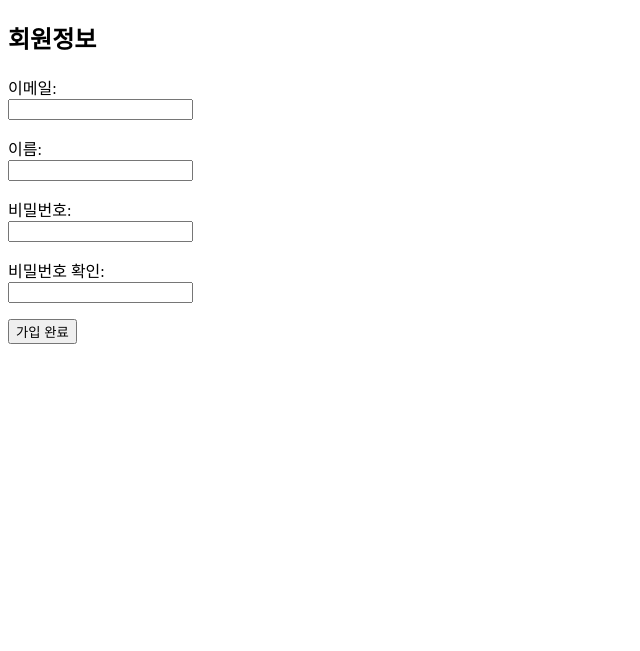
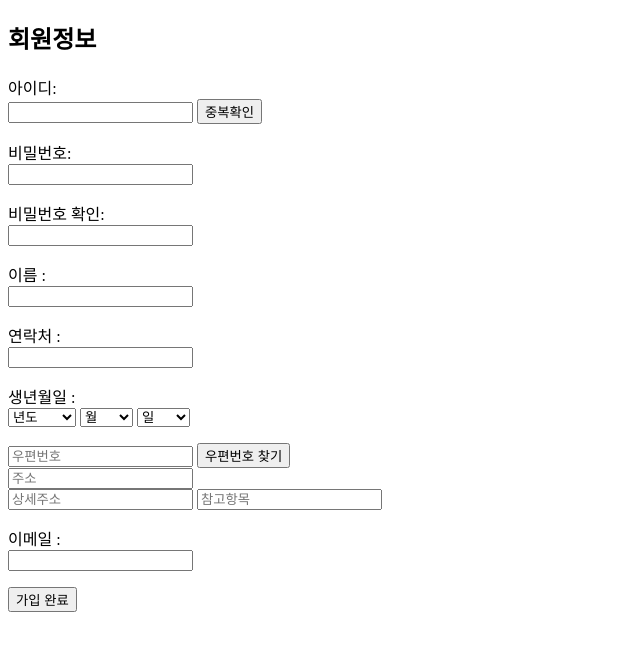
Before and after one commit to alsdud110/Spring-MVC_ShoppingMall, a Java web app: template ShoppingMall/src/main/webapp/WEB-INF/view/register/join.jsp in a window 1280 px wide. Shown: the top 651 px of the page, without its empty margins (0-640 px from the left). Run offline with Spring Boot 4, a stand-in JSP engine, Linux system fonts and the light colour scheme; the template is opened without the code that fills it, so the values that code supplies are empty; the project's own start-up code is not run, and a stand-in starts its controllers and pages; some libraries are stand-ins or nearby versions.

Commit message:
작업환경 맞춤

```diff
--- a/ShoppingMall/src/main/java/config/MemberConfig.java
+++ b/ShoppingMall/src/main/java/config/MemberConfig.java
@@ -9,6 +9,7 @@ import org.springframework.transaction.annotation.EnableTransactionManagement;
 
 import spring.AuthService;
 import spring.ChangePasswordService;
+import spring.IdCheckService;
 import spring.MemberDao;
 import spring.MemberRegisterService;
 
@@ -67,4 +68,9 @@ public class MemberConfig {
 		authService.setMemberDao(memberDao());
 		return authService;
 	}
+
+	@Bean
+	public IdCheckService idCheckService() {
+		return new IdCheckService(memberDao());
+	}
 }
--- a/ShoppingMall/src/main/webapp/WEB-INF/view/register/agree.jsp
+++ b/ShoppingMall/src/main/webapp/WEB-INF/view/register/agree.jsp
@@ -8,7 +8,7 @@
 <body>
     <h2><spring:message code="term" /></h2>
     <p>약관 내용</p>
-    <form action="step2" method="post">
+    <form action="join" method="post">
     <label>
         <input type="checkbox" name="agree" value="true">
         <spring:message code="term.agree" />
--- a/ShoppingMall/src/main/webapp/WEB-INF/view/register/join.jsp
+++ b/ShoppingMall/src/main/webapp/WEB-INF/view/register/join.jsp
@@ -1,39 +1,179 @@
-<%@ page contentType="text/html; charset=utf-8" %>
-<%@ taglib prefix="form" uri="http://www.springframework.org/tags/form" %>
-<%@ taglib prefix="spring" uri="http://www.springframework.org/tags" %>
+<%@ page contentType="text/html; charset=utf-8"%>
+<%@ taglib prefix="form" uri="http://www.springframework.org/tags/form"%>
+<%@ taglib prefix="spring" uri="http://www.springframework.org/tags"%>
 <!DOCTYPE html>
 <html>
 <head>
-    <title><spring:message code="member.register" /></title>
+
+<title><spring:message code="member.register"/></title>
 </head>
 <body>
-    <h2><spring:message code="member.info" /></h2>
-    <form:form action="step3" modelAttribute="registerRequest">
+	<h2>
+		<spring:message code="member.info"/>
+	</h2>
+	<form:form action="congrats" modelAttribute="registerCommand">
 		<p>
-        <label><spring:message code="email" />:<br>
-        <form:input path="email" />
-        <form:errors path="email"/>
+			<label><spring:message code="id" />:<br>
+			<form:input class="id_input" path = "id" />
+			<button type = "button" class = "id_check">중복확인</button><br>
+			<form:errors path="id" />
+			</label>
+			<span class = "msg1" style = "display : none; color : green;">사용 가능합니다.</span>
+			<span class = "msg2" style = "display : none; color : red">중복된 아이디 입니다. 다시 입력해 주세요.</span>
+		</p>
+		<p>
+			<label><spring:message code="password" />:<br> <form:password
+					path="pw" /> <form:errors path="pw" /> </label>
+		</p>
+		<p>
+			<label><spring:message code="password.confirm" />:<br>
+				<form:password path="confirmPw" /> <form:errors path="confirmPw" />
 			</label>
 		</p>
 		<p>
-        <label><spring:message code="name" />:<br>
-        <form:input path="name" />
-        <form:errors path="name"/>
+			<label><spring:message code="name" /> :<br> <form:input
+					path="name" /> <form:errors path="name" /> </label>
+		</p>
+		<p>
+			<label><spring:message code="tel" /> : <br> </label>
+			<form:input path="tel" />
+			<form:errors path="tel" />
+		</p>
+		<p>
+			<label><spring:message code = "birth" /> : <br>
+				<form:select path = "year" name="year" id="year" title="년도" />
+				<form:select path = "month" name="month" id="month" title="월"/>
+				<form:select path = "day" name="day" id="day" title="일" />
 			</label>
 		</p>
 		<p>
-        <label><spring:message code="password" />:<br>
-        <form:password path="password" />
-        <form:errors path="password"/>
-        </label>
+			<input type="text" id="sample6_postcode" placeholder="우편번호">
+			<input type="button" onclick="findAddr()" value="우편번호 찾기"><br>
+			<form:input path = "addr_road" id="sample6_address" placeholder="주소"/><br>
+			<form:input path = "addr_detail" id="sample6_detailAddress" placeholder="상세주소"/>
+			<input type="text" id="sample6_extraAddress" placeholder="참고항목">
 		</p>
 		<p>
-        <label><spring:message code="password.confirm" />:<br>
-        <form:password path="confirmPassword" />
-        <form:errors path="confirmPassword"/>
-        </label>
+			<label><spring:message code="email" /> : <br> </label>
+			<form:input path="email" />
+			<form:errors path="email" />
 		</p>
 		<input type="submit" value="<spring:message code="register.btn" />">
 	</form:form>
+
+	<script src="//code.jquery.com/jquery-3.3.1.min.js"></script>
+
+	<!-- 생년월일 -->
+	<script>
+	  $(document).ready(function () {
+		    setDateBox();
+		});
+		function setDateBox(){
+			var date = new Date();
+			var year = "";
+			var com_year = date.getFullYear();
+
+			$("#year").append("<option value = ''>년도</option>");
+
+			for(var y = com_year ; y >= (com_year - 80); y--){
+				$("#year").append("<option value = '" + y +"'>" + y + " 년" + "</option>");
+			}
+
+			var month = "";
+			$("#month").append("<option value = ''>월</option>");
+			for(var y = 1 ; y <= 12 ; y++){
+				$("#month").append("<option value = '" + y +"'>" + y + " 월" + "</option>");
+			}
+
+			var day = "";
+			$("#day").append("<option value = ''>일</option>");
+			for(var y = 1; y <= 31; y++){
+				$("#day").append("<option value = '" + y + "'>" + y + " 일" + "</option>");
+			}
+		}
+	</script>
+
+	<!-- 아이디 중복확인 절차 -->
+	<script>
+		$(".id_check").click(function(){
+
+    			console.log('${pageContext.request.contextPath}');
+    			var memberId = $('.id_input').val();			// .id_input에 입력되는 값
+    			if(memberId === null){
+    				$('.msg1').css("display","none");
+					$('.msg2').css("display", "none");
+    			}
+    			var data = {memberId : memberId}				// '컨트롤에 넘길 데이터 이름' : '데이터(.id_input에 입력되는 값)'
+    			$.ajax({
+    				type : "post",
+    				url : "id_check",
+    				data : data,
+    				success : function(result){
+    					console.log("성공 여부 " + result);
+    					if(result != 'fail'){
+    						$('.msg1').css("display","inline-block");
+    						$('.msg2').css("display", "none");
+    					} else {
+    						$('.msg2').css("display","inline-block");
+    						$('.msg1').css("display", "none");
+    					}
+    				}
+    			});
+
+    		});
+
+  	</script>
+
+  	<!-- 다음 주소 api -->
+	<script src="//t1.daumcdn.net/mapjsapi/bundle/postcode/prod/postcode.v2.js"></script>
+<script>
+    function findAddr() {
+        new daum.Postcode({
+            oncomplete: function(data) {
+                // 팝업에서 검색결과 항목을 클릭했을때 실행할 코드를 작성하는 부분.
+
+                // 각 주소의 노출 규칙에 따라 주소를 조합한다.
+                // 내려오는 변수가 값이 없는 경우엔 공백('')값을 가지므로, 이를 참고하여 분기 한다.
+                var addr = ''; // 주소 변수
+                var extraAddr = ''; // 참고항목 변수
+
+                //사용자가 선택한 주소 타입에 따라 해당 주소 값을 가져온다.
+                if (data.userSelectedType === 'R') { // 사용자가 도로명 주소를 선택했을 경우
+                    addr = data.roadAddress;
+                } else { // 사용자가 지번 주소를 선택했을 경우(J)
+                    addr = data.jibunAddress;
+                }
+
+                // 사용자가 선택한 주소가 도로명 타입일때 참고항목을 조합한다.
+                if(data.userSelectedType === 'R'){
+                    // 법정동명이 있을 경우 추가한다. (법정리는 제외)
+                    // 법정동의 경우 마지막 문자가 "동/로/가"로 끝난다.
+                    if(data.bname !== '' && /[동|로|가]$/g.test(data.bname)){
+                        extraAddr += data.bname;
+                    }
+                    // 건물명이 있고, 공동주택일 경우 추가한다.
+                    if(data.buildingName !== '' && data.apartment === 'Y'){
+                        extraAddr += (extraAddr !== '' ? ', ' + data.buildingName : data.buildingName);
+                    }
+                    // 표시할 참고항목이 있을 경우, 괄호까지 추가한 최종 문자열을 만든다.
+                    if(extraAddr !== ''){
+                        extraAddr = ' (' + extraAddr + ')';
+                    }
+                    // 조합된 참고항목을 해당 필드에 넣는다.
+                    document.getElementById("sample6_extraAddress").value = extraAddr;
+
+                } else {
+                    document.getElementById("sample6_extraAddress").value = '';
+                }
+
+                // 우편번호와 주소 정보를 해당 필드에 넣는다.
+                document.getElementById('sample6_postcode').value = data.zonecode;
+                document.getElementById("sample6_address").value = addr;
+                // 커서를 상세주소 필드로 이동한다.
+                document.getElementById("sample6_detailAddress").focus();
+            }
+        }).open();
+    }
+</script>
 </body>
 </html>
```
Also changed, not shown: ShoppingMall/src/main/java/config/ControllerConfig.java (+7 -12 lines), 2 other files. Lines whose indentation alone changed are shown as unchanged.
